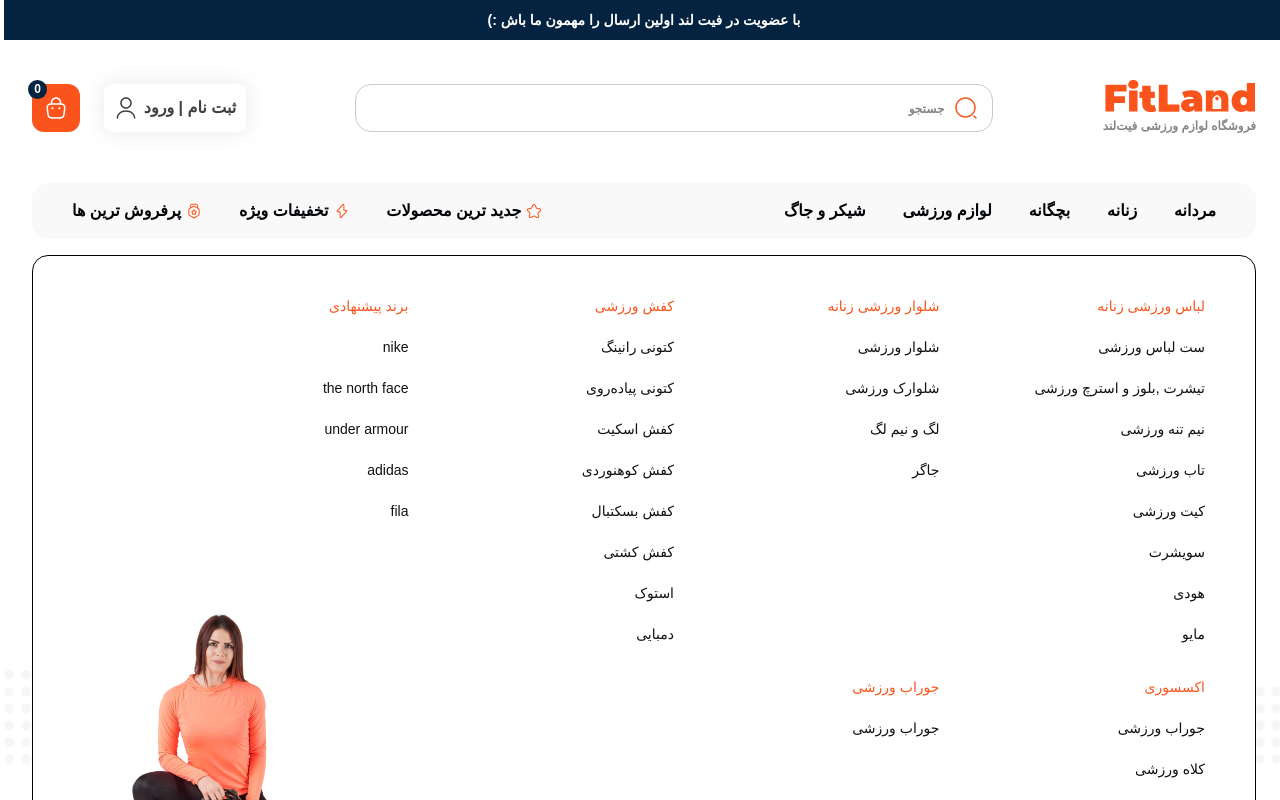
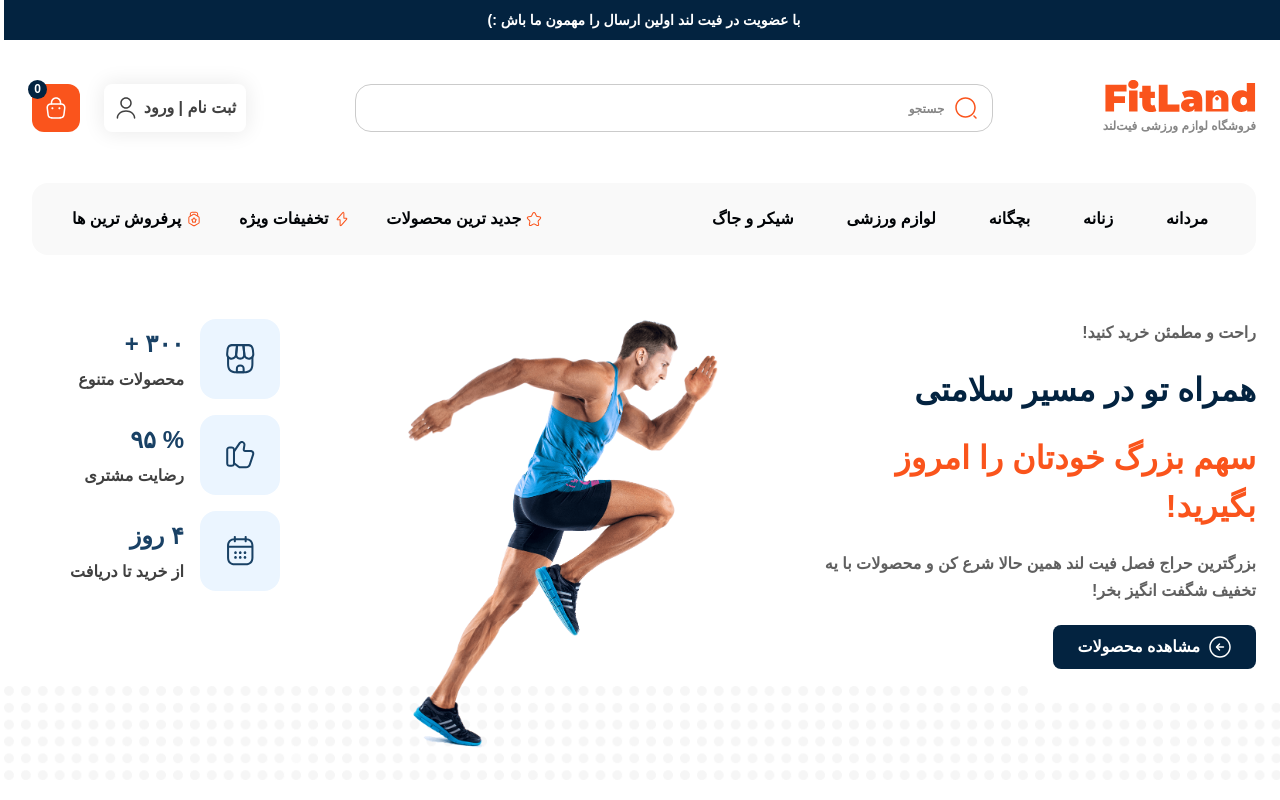
Before and after one commit to Fitland-team/fitland-shop, a React (Vite) app: page / in a window 1280 px wide. Shown: the top 800 px of the page. Built offline with nearby package versions, Linux system fonts and the light colour scheme.

Commit message:
Fixed Navbar DropDown

```diff
--- a/src/components/HeaderTop/HeaderTop.css
+++ b/src/components/HeaderTop/HeaderTop.css
@@ -131,6 +131,17 @@
     display: flex;
     gap: 2.3rem;
 }
+
+.navbar-right-item {
+    padding: 0.5rem;
+}
+
+.navbar-right-item:hover > .megamenu {
+    opacity: 1;
+    visibility: visible;
+    pointer-events: visible;
+}
+
 .navbar-right__item-link {
     color: var(--black);
     font-size: 16px;
--- a/src/components/HeaderTop/HeaderTop.tsx
+++ b/src/components/HeaderTop/HeaderTop.tsx
@@ -4,7 +4,8 @@ import { womenSubMenu } from "../../api/menuData";
 import "./HeaderTop.css";
 
 function HeaderTop() {
-  const [isOpen, setIsOpen] = useState(false);
+
+  const [womenData, setWomenData] = useState(womenSubMenu)
 
   return (
     <div className="container">
@@ -159,15 +160,11 @@ function HeaderTop() {
                     مردانه
                   </a>
                 </li>
-                <li
-                  className="navbar-right-item"
-                  onMouseEnter={() => setIsOpen(true)}
-                  onMouseLeave={() => setIsOpen(false)}
-                >
+                <li className="navbar-right-item">
                   <a href="#" className="navbar-right__item-link">
                     زنانه
                   </a>
-                    <MegaMenu data={womenSubMenu} isOpen={true} />
+                      <MegaMenu data={womenData} />
                 </li>
                 <li className="navbar-right-item">
                   <a href="#" className="navbar-right__item-link">
--- a/src/components/MegaMenu/MegaMenu.css
+++ b/src/components/MegaMenu/MegaMenu.css
@@ -1,20 +1,24 @@
 .megamenu {
-  border: 1px solid black;
   position: absolute;
-  top: 72px;
+  top: 52px;
   right: 0;
   left: 0;
   z-index: 50;
   background-color: var(--white);
   border-radius: var(--radius-large);
   padding: 40px 50px 65px 110px;
+  opacity: 0;
+  visibility: hidden;
+  pointer-events: none;
+  transition: all 250ms ease;
+  box-shadow: 0 0 50px 10px rgba(0, 0, 0, 0.08);
 }
 .megamenu-wrapper {
   position: relative;
 }
 .megamenu-grid {
   display: grid;
-  grid-template-columns: repeat(4, 1fr);
+  grid-template-columns: repeat(6, 1fr);
   row-gap: 32px;
 }
 .megamenu__img {
--- a/src/components/MegaMenu/MegaMenu.tsx
+++ b/src/components/MegaMenu/MegaMenu.tsx
@@ -3,12 +3,9 @@ import "./MegaMenu.css";
 
 type MegaMenuProps = {
   data: SubMenuData;
-  isOpen: boolean;
 };
 
-function MegaMenu({ data, isOpen = true }: MegaMenuProps) {
-  if (!isOpen) return null;
-
+function MegaMenu({ data}: MegaMenuProps) {
   return (
     <div className="megamenu">
       <div className="megamenu-wrapper">
```
